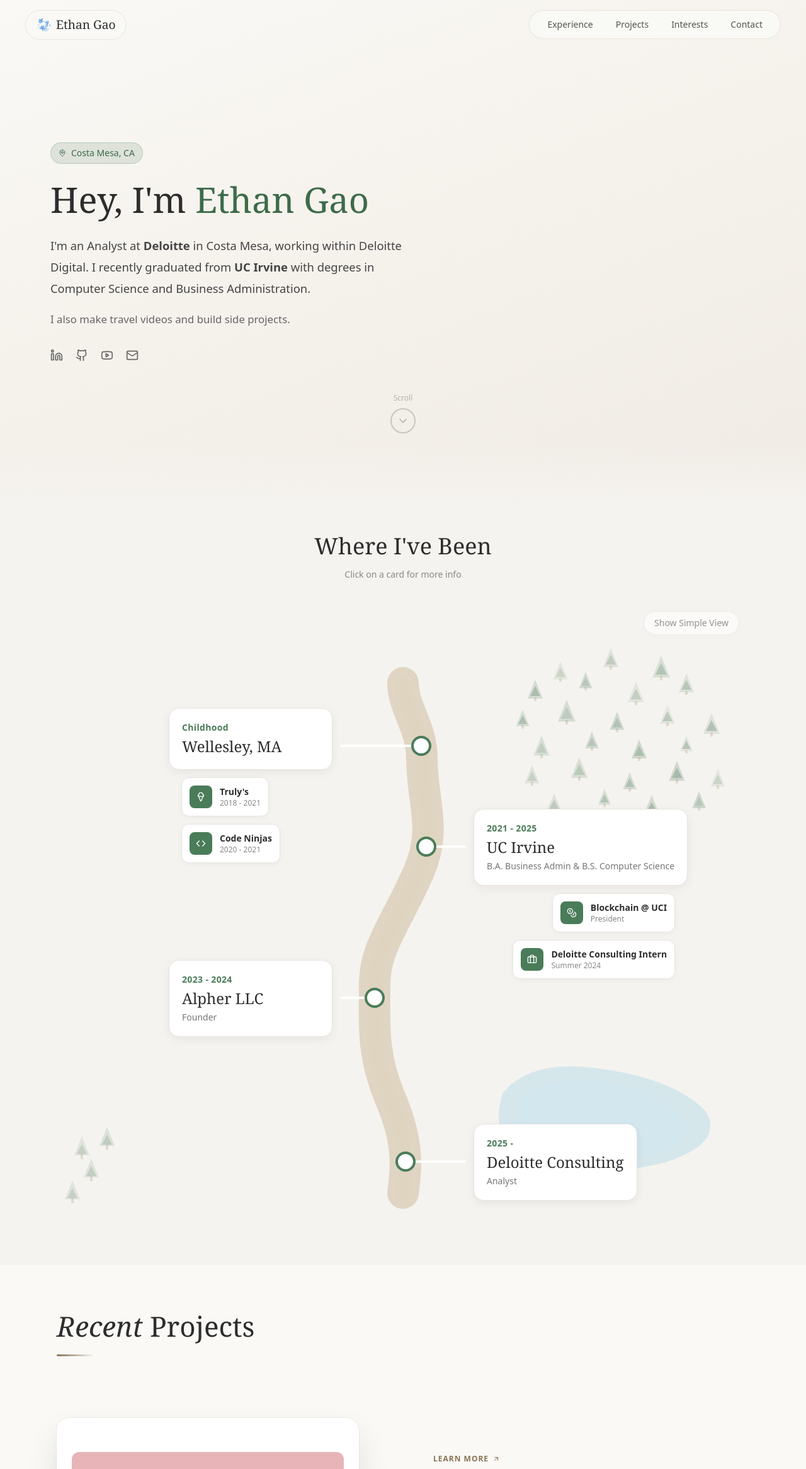
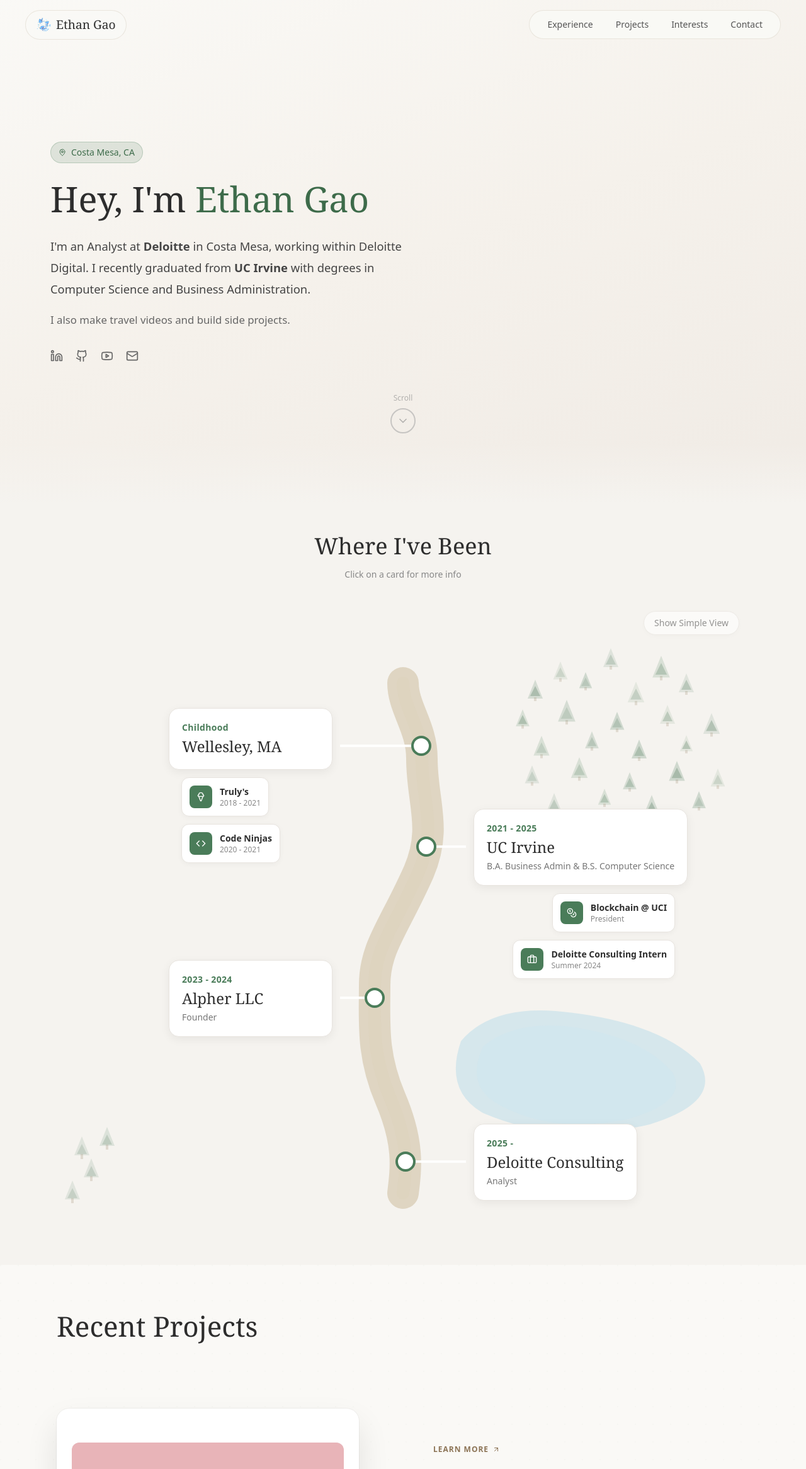
Before and after one commit to gaoe03/personalwebsite, a React (Vite) app: page / in a window 1280 px wide. Shown: the top 2332 px of the page at 63% size. Built offline with nearby package versions, Linux system fonts and the light colour scheme.

Commit message:
add typing animation and clean up projects section

```diff
--- a/src/App.jsx
+++ b/src/App.jsx
@@ -1,5 +1,33 @@
 import { useState, useEffect, useRef } from 'react';
 import { MapPin, Briefcase, GraduationCap, Github, Youtube, Mail, Camera, Code, Globe, Ticket, ArrowUpRight, Image, X, ChevronRight, Play, ExternalLink, IceCream, Coins, Linkedin, ChevronDown } from 'lucide-react';
+
+// === TYPING ANIMATION HOOK ===
+const useTypingEffect = (text, speed = 80, delay = 500) => {
+  const [displayedText, setDisplayedText] = useState('');
+  const [isComplete, setIsComplete] = useState(false);
+
+  useEffect(() => {
+    let timeout;
+    const startTyping = () => {
+      let i = 0;
+      const type = () => {
+        if (i < text.length) {
+          setDisplayedText(text.slice(0, i + 1));
+          i++;
+          timeout = setTimeout(type, speed);
+        } else {
+          setIsComplete(true);
+        }
+      };
+      timeout = setTimeout(type, delay);
+    };
+
+    startTyping();
+    return () => clearTimeout(timeout);
+  }, [text, speed, delay]);
+
+  return { displayedText, isComplete };
+};
 
 const projects = [
   {
@@ -1137,7 +1165,7 @@
             <svg className="absolute top-0 right-0" width="620" height="350" viewBox="0 0 620 350" fill="none" style={{ pointerEvents: 'none' }}>
               {trees.map((t, i) => (<g key={i}><polygon points={`${t.x},${t.y - 20 * t.s} ${t.x - 12 * t.s},${t.y + 10 * t.s} ${t.x + 12 * t.s},${t.y + 10 * t.s}`} fill="#4A7C59" opacity={0.1 + (i % 5) * 0.03} /><polygon points={`${t.x},${t.y - 10 * t.s} ${t.x - 8 * t.s},${t.y + 6 * t.s} ${t.x + 8 * t.s},${t.y + 6 * t.s}`} fill="#3d6b4a" opacity={0.15 + (i % 4) * 0.04} /><rect x={t.x - 2} y={t.y + 8 * t.s} width="4" height={6 * t.s} fill="#8b7355" opacity="0.2" /></g>))}
             </svg>
-            <svg className="absolute right-4" style={{ top: '620px', pointerEvents: 'none' }} width="420" height="240" viewBox="0 0 420 240" fill="none">
+            <svg className="absolute right-4" style={{ top: '520px', pointerEvents: 'none' }} width="495" height="288" viewBox="0 0 420 240" fill="none">
               <path d="M45 90 Q90 37 195 52 Q315 67 367 120 Q397 172 300 202 Q180 232 75 187 Q22 157 45 90" fill="#a8d4e6" opacity="0.4" />
               <path d="M75 97 Q120 60 202 72 Q292 87 330 132 Q352 172 270 195 Q165 217 90 172 Q52 147 75 97" fill="#c5e4f0" opacity="0.3" />
             </svg>
@@ -1177,6 +1205,25 @@
 
 import { Analytics } from "@vercel/analytics/react"
 
+// === HERO HEADING WITH TYPING ===
+const HeroHeading = () => {
+  const { displayedText, isComplete } = useTypingEffect("Hey, I'm Ethan Gao", 70, 300);
+
+  return (
+    <h1 className="mb-6" style={{ fontFamily: 'Georgia, serif', fontSize: 'clamp(2.5rem, 5vw, 3.5rem)', lineHeight: 1.15, color: '#2d2d2d', fontWeight: 400, minHeight: '1.2em' }}>
+      {displayedText.includes("Ethan") ? (
+        <>
+          {displayedText.split("Ethan")[0]}
+          <span style={{ color: '#3d6b4a' }}>Ethan{displayedText.split("Ethan")[1] || ''}</span>
+        </>
+      ) : (
+        displayedText
+      )}
+      {!isComplete && <span className="inline-block w-0.5 h-8 ml-1 bg-current" style={{ animation: 'blink 1s infinite' }} />}
+    </h1>
+  );
+};
+
 export default function Site() {
   const [selectedProject, setSelectedProject] = useState(null);
   return (
@@ -1209,6 +1256,11 @@
         @keyframes pulse {
           0%, 100% { opacity: 1; }
           50% { opacity: 0.5; }
+        }
+
+        @keyframes blink {
+          0%, 50% { opacity: 1; }
+          51%, 100% { opacity: 0; }
         }
 
         .social-icon {
@@ -1254,7 +1306,7 @@
               <div className="inline-flex items-center gap-2 px-3 py-1.5 rounded-full mb-6" style={{ backgroundColor: 'rgba(74,124,89,0.15)', border: '1px solid rgba(74,124,89,0.25)' }}>
                 <MapPin size={12} style={{ color: '#3d6b4a' }} /><span className="text-sm font-medium" style={{ color: '#3d6b4a' }}>Costa Mesa, CA</span>
               </div>
-              <h1 className="mb-6" style={{ fontFamily: 'Georgia, serif', fontSize: 'clamp(2.5rem, 5vw, 3.5rem)', lineHeight: 1.15, color: '#2d2d2d', fontWeight: 400 }}>Hey, I'm <span style={{ color: '#3d6b4a' }}>Ethan Gao</span></h1>
+              <HeroHeading />
               <p className="leading-relaxed mb-4" style={{ color: '#444', fontSize: 'clamp(1.05rem, 2vw, 1.15rem)', lineHeight: 1.85 }}>I'm an Analyst at <strong>Deloitte</strong> in Costa Mesa, working within Deloitte Digital. I recently graduated from <strong>UC Irvine</strong> with degrees in Computer Science and Business Administration.</p>
               <p className="leading-relaxed mb-8" style={{ color: '#666', fontSize: 'clamp(0.95rem, 1.5vw, 1.05rem)', lineHeight: 1.85 }}>I also make travel videos and build side projects.</p>
               <div className="flex items-center gap-5">
@@ -1285,12 +1337,10 @@
       <section id="projects" className="relative px-6 py-16">
         <div className="absolute inset-0 opacity-30" style={{ backgroundImage: 'radial-gradient(circle at 1px 1px, rgba(74,124,89,0.08) 1px, transparent 0)', backgroundSize: '28px 28px' }} />
         <div className="relative" style={{ maxWidth: '1100px', margin: '0 auto' }}>
-          {/* Section header with mixed typography */}
           <div className="mb-12">
             <h2 style={{ fontFamily: 'Georgia, serif', fontSize: 'clamp(2rem, 4vw, 2.75rem)', color: '#2d2d2d', fontWeight: 400 }}>
-              <span style={{ fontStyle: 'italic' }}>Recent</span> Projects
+              Recent Projects
             </h2>
-            <div style={{ width: '60px', height: '3px', background: 'linear-gradient(90deg, #8b7355, transparent)', marginTop: '12px', borderRadius: '2px' }} />
           </div>
 
           {/* Desktop: Alternating full-width cards */}
```
